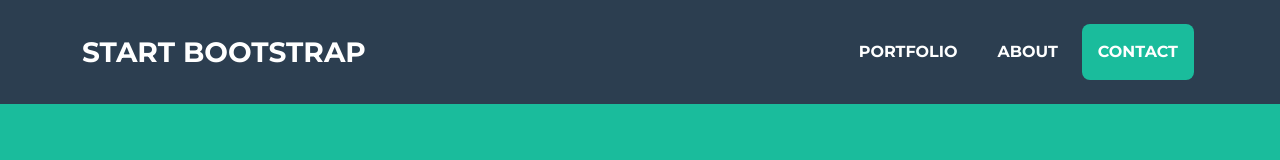
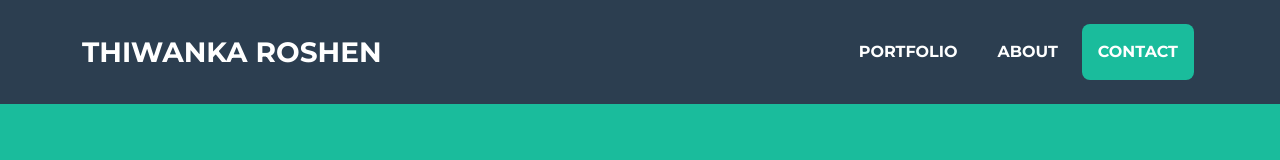
Before and after one commit to ThiwankaRoshen/ThiwankaRoshen.github.io, a plain HTML site: page index.html in a window 1280 px wide. Shown: the top 160 px of the page. Drawn offline with nearby package versions, Linux system fonts and the light colour scheme; files whose address does not match are found by name.

Commit message:
Update index.html

```diff
--- a/index.html
+++ b/index.html
@@ -20,7 +20,7 @@
         <!-- Navigation-->
         <nav class="navbar navbar-expand-lg bg-secondary text-uppercase fixed-top" id="mainNav">
             <div class="container">
-                <a class="navbar-brand" href="#page-top">Start Bootstrap</a>
+                <a class="navbar-brand" href="#page-top">Thiwanka Roshen</a>
                 <button class="navbar-toggler text-uppercase font-weight-bold bg-primary text-white rounded" type="button" data-bs-toggle="collapse" data-bs-target="#navbarResponsive" aria-controls="navbarResponsive" aria-expanded="false" aria-label="Toggle navigation">
                     Menu
                     <i class="fas fa-bars"></i>
```
